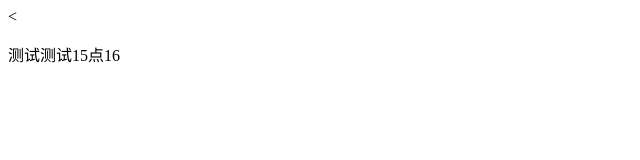
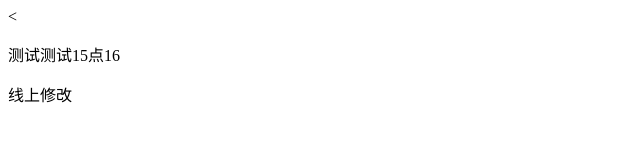
Before and after one commit to hechaoqun/mineGit, a plain HTML site: page demo.html in a window 1280 px wide. Shown: the full height of the page, 0-640 px from the left. Drawn offline with Linux system fonts and the light colour scheme.

Commit message:
修改线上
修改线上

```diff
--- a/demo.html
+++ b/demo.html
@@ -6,5 +6,6 @@
 </head>
 <body>
 	<p>测试测试15点16</p>
+	<p>线上修改</p>
 </body>
 </html>
```
